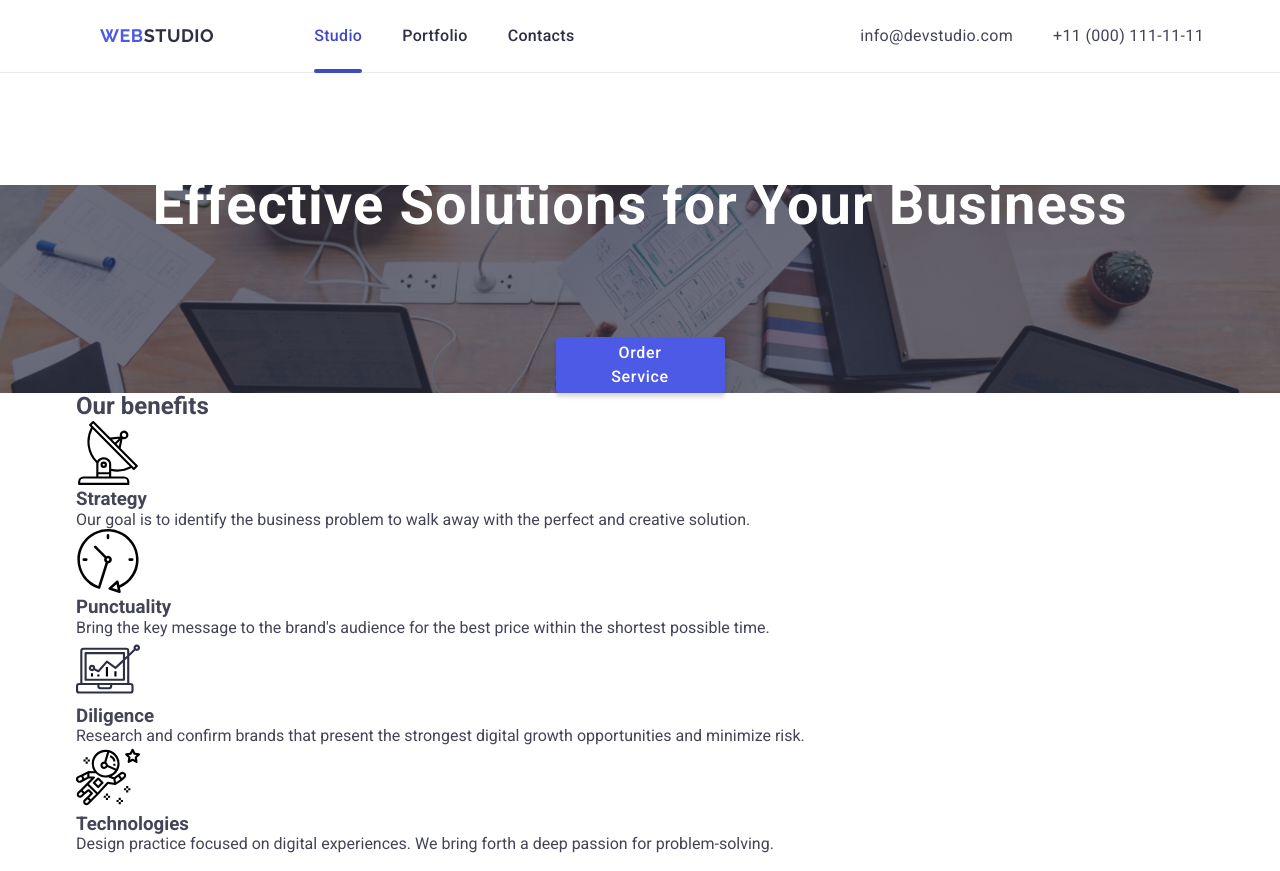
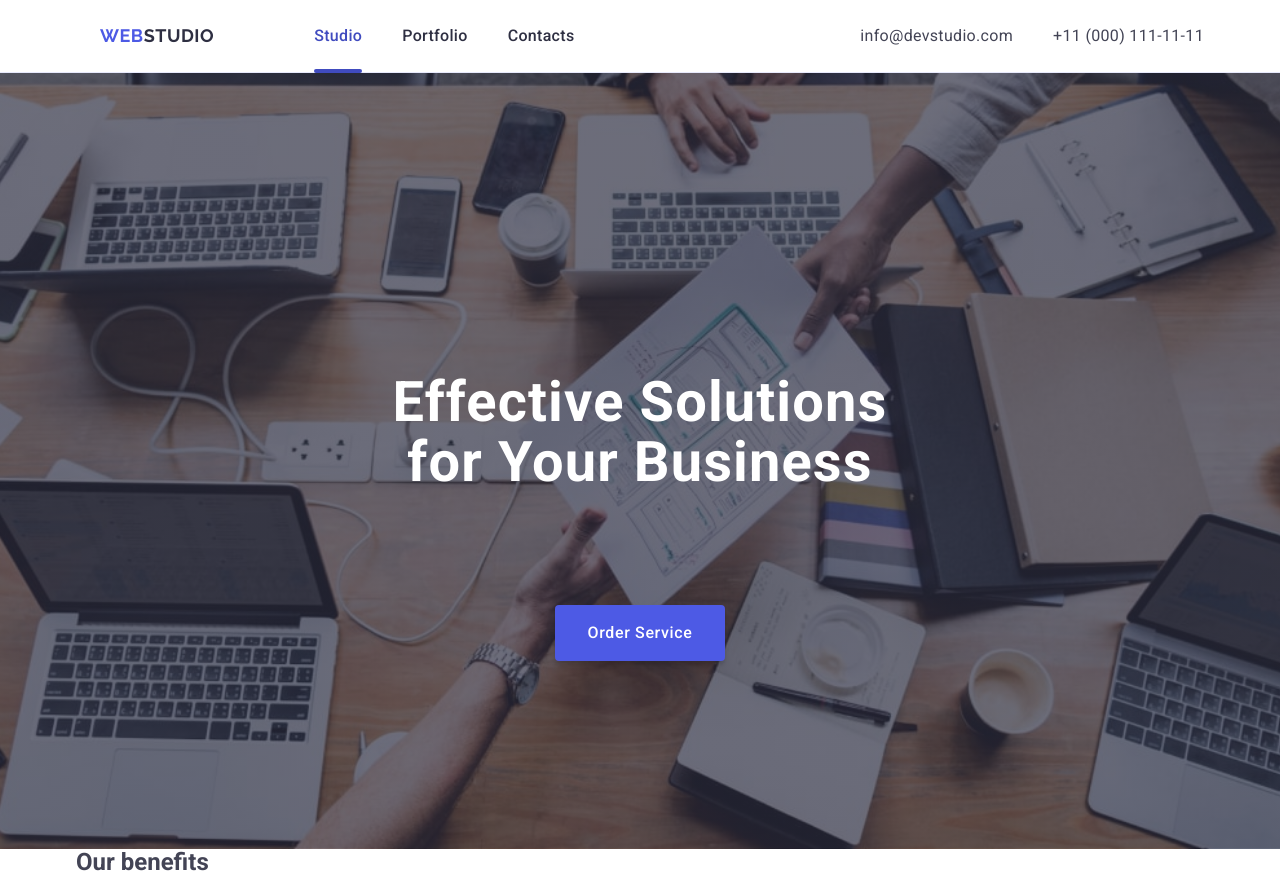
Before and after one commit to ShiloInna/goit-markup-hw-06, a plain HTML site: page index.html in a window 1280 px wide. Shown: the top 871 px of the page. Drawn offline with nearby package versions, Linux system fonts and the light colour scheme.

Commit message:
commit message

```diff
--- a/css/styles.css
+++ b/css/styles.css
@@ -189,7 +189,7 @@ img {
 /* ========================================================================================================================================================
 =============================HERO STYLES===========================
 ======================================================================================================================================================== */
-  .title {
+.title {
   background-image: linear-gradient(
       rgba(46, 47, 66, 0.7),
       rgba(46, 47, 66, 0.7)
@@ -198,21 +198,20 @@ img {
   background-repeat: no-repeat;
   background-position: 50% 50%;
   background-size: cover;
+  padding: 188px 0;
+  max-width: 1440px;
+  margin: 0 auto;
+}
 
-
-
-}
-.container-hero {
-
-}
 .main-title {
   font-weight: 700;
-  font-size: 36px;
-  line-height: 40px;
+  font-size: 56px;
+  line-height: 1.07;
   letter-spacing: 0.02em;
   text-align: center;
   color: #fff;
-  margin: 72px auto;
+  max-width: 496px;
+  margin: 0 auto 48px;
 }
 
 .our-servis-bt {
@@ -221,15 +220,11 @@ img {
   line-height: 1.5;
   letter-spacing: 0.04em;
   color: #fff;
-  display: flex;
-  align-items: center;
-  justify-content: center;
-  flex-direction: row;
-  gap: 10px;
+  display: block;
   margin: 0 auto;
   background-color: #4d5ae5;
   padding: 16px 32px;
-  width: 169px;
+  min-width: 169px;
   height: 56px;
   border-radius: 4px;
   border: none;
```
